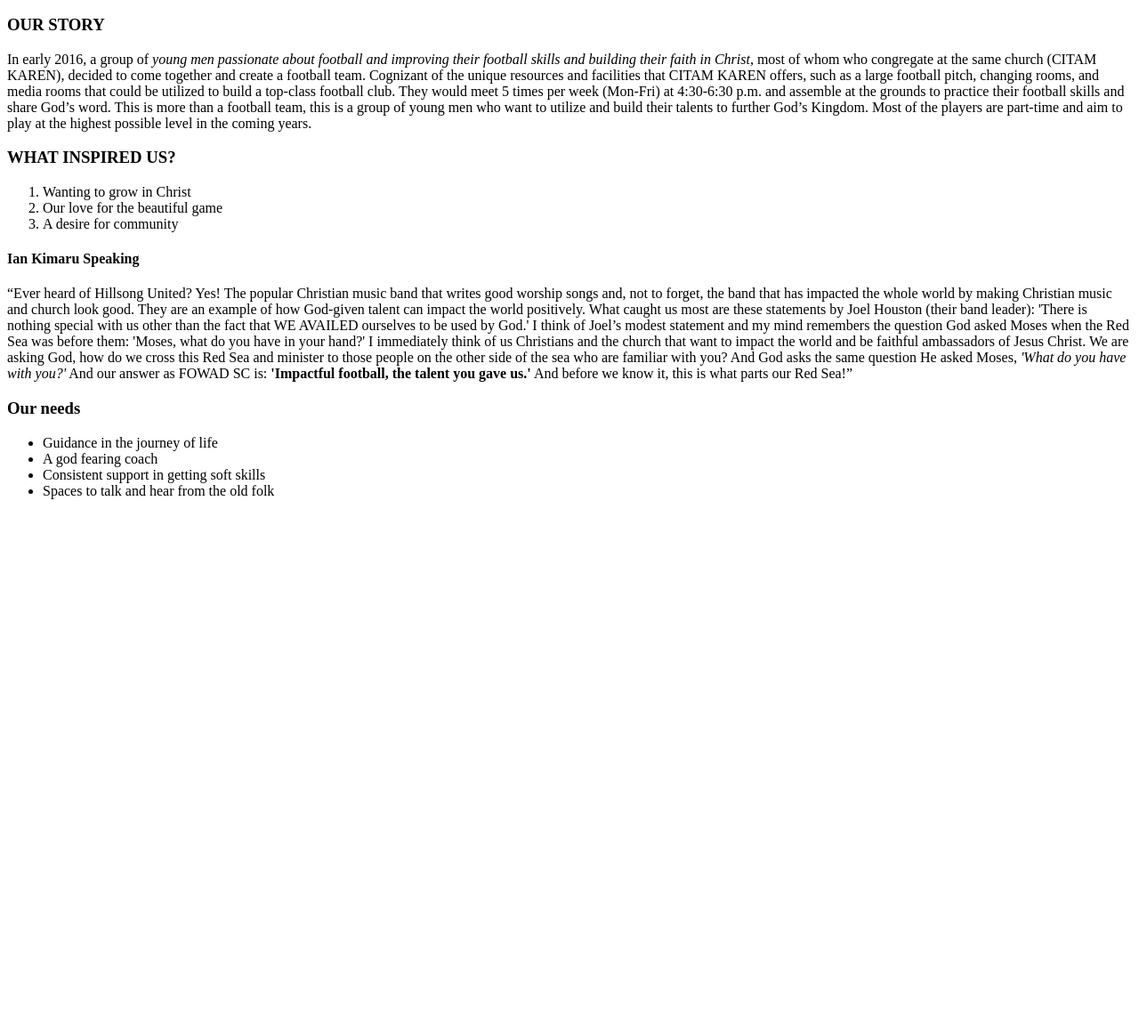
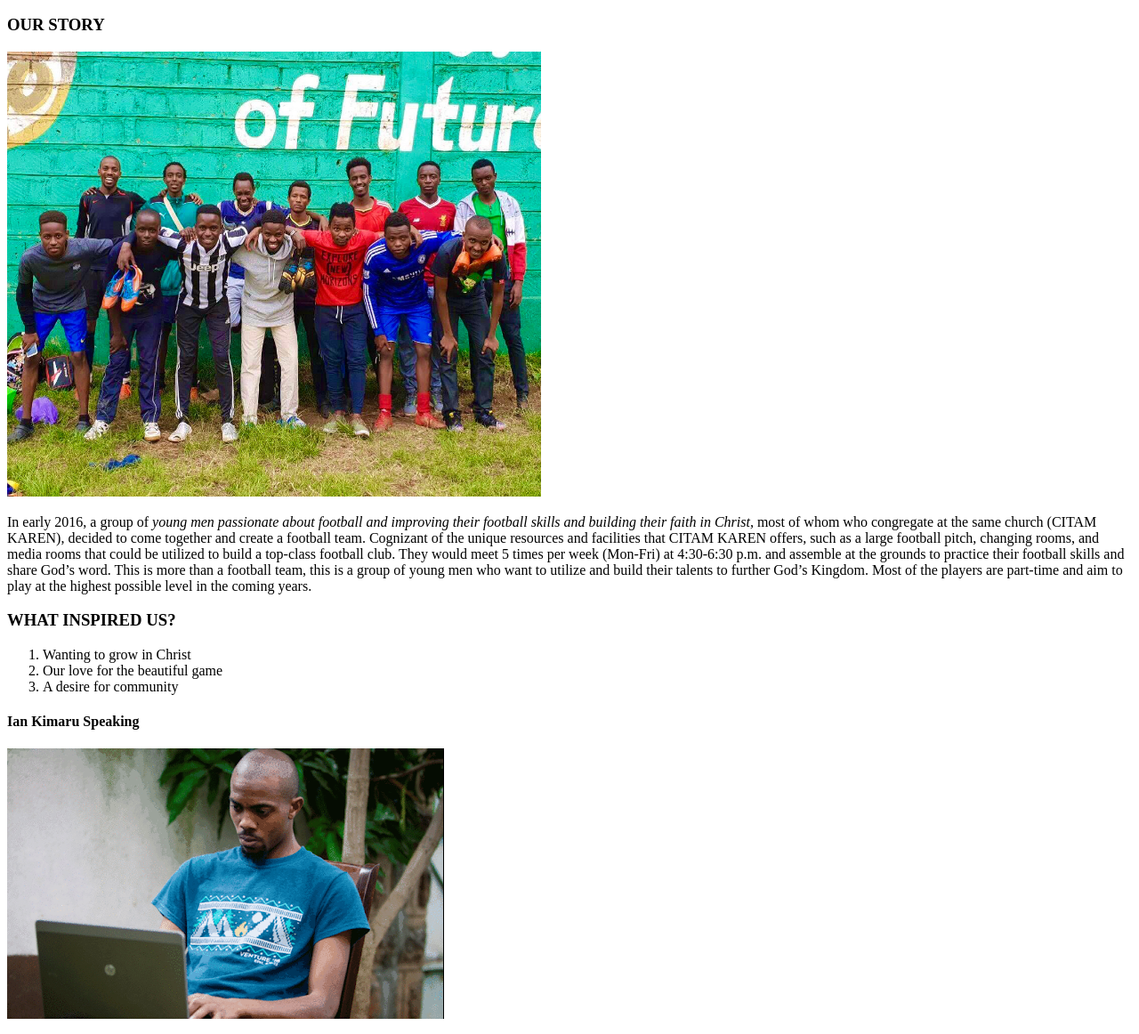
Before and after one commit to Maaxboon/rust, a plain HTML site: page index.html in a window 1280 px wide. Shown: the part 110-1272 px from the top of the page at 89% size. Before the commit the page ends 800 px from the top, so only its background shows below. Drawn offline with Linux system fonts and the light colour scheme.

Commit message:
added images of Iano and the team on index.html

```diff
--- a/index.html
+++ b/index.html
@@ -9,6 +9,7 @@
     <h1>FOOTBALL WITH A DIFFERENCE FOR CHRIST (FOWAD FC)</h1>
     <h2>CITAM KAREN FOOTBALL TEAM</h2>
     <h3>OUR STORY</h3>
+    <img src="fowad.jpg" alt="CITAM KAREN TEAM" height="500" width="600">
     <P>
         In early 2016, a group of <em>young men passionate about football and improving their football skills and building their faith
         in Christ,</em> most of whom who congregate at the same church (CITAM KAREN), decided to come together and create a football
@@ -26,6 +27,7 @@
         <li>A desire for community</li>
     </ol>
     <h4>Ian Kimaru Speaking</h4>
+    <img src="Iano.png" alt="Iano">
     <p>
      “Ever heard of Hillsong United? Yes! The popular Christian music band that writes good worship songs and, not to forget, the
      band that has impacted the whole world by making Christian music and church look good. They are an example of how God-given
```
Also changed, not shown: Iano.png (added), fowad.jpg (added).
